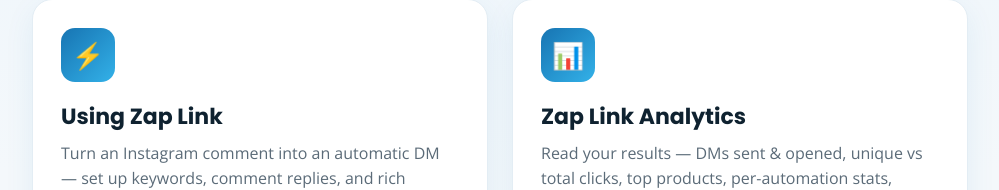
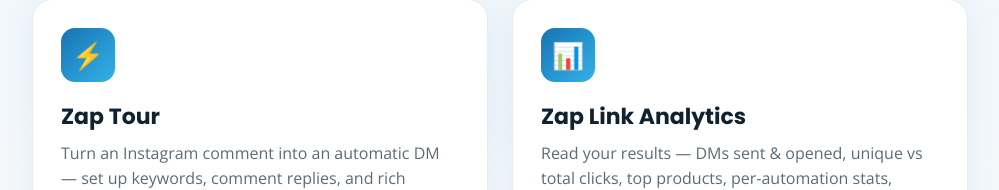
Before and after one commit to AMANBANDUNI/clanconnect_zap_link_guide, a plain HTML site: page index.html in a window 1280 px wide. Shown: the part 296-486 px from the top of the page, without its empty margins (140-1139 px from the left). Drawn offline with nearby package versions, Linux system fonts and the light colour scheme.

Commit message:
CR: label changes

```diff
--- a/index.html
+++ b/index.html
@@ -48,7 +48,7 @@
     <div class="cards">
       <a class="card" href="zap-link/index.html">
         <div class="ico">⚡</div>
-        <h2>Using Zap Link</h2>
+        <h2>Zap Tour</h2>
         <p>Turn an Instagram comment into an automatic DM — set up keywords, comment replies, and rich Zap&nbsp;Link product cards.</p>
         <div class="meta"><span class="chip">Setup</span><span class="chip">Rules</span><span class="chip">Zap Link</span><span class="chip">Publish</span></div>
         <span class="go">Open the guide →</span>
```
Also changed, not shown: 1 other file.
